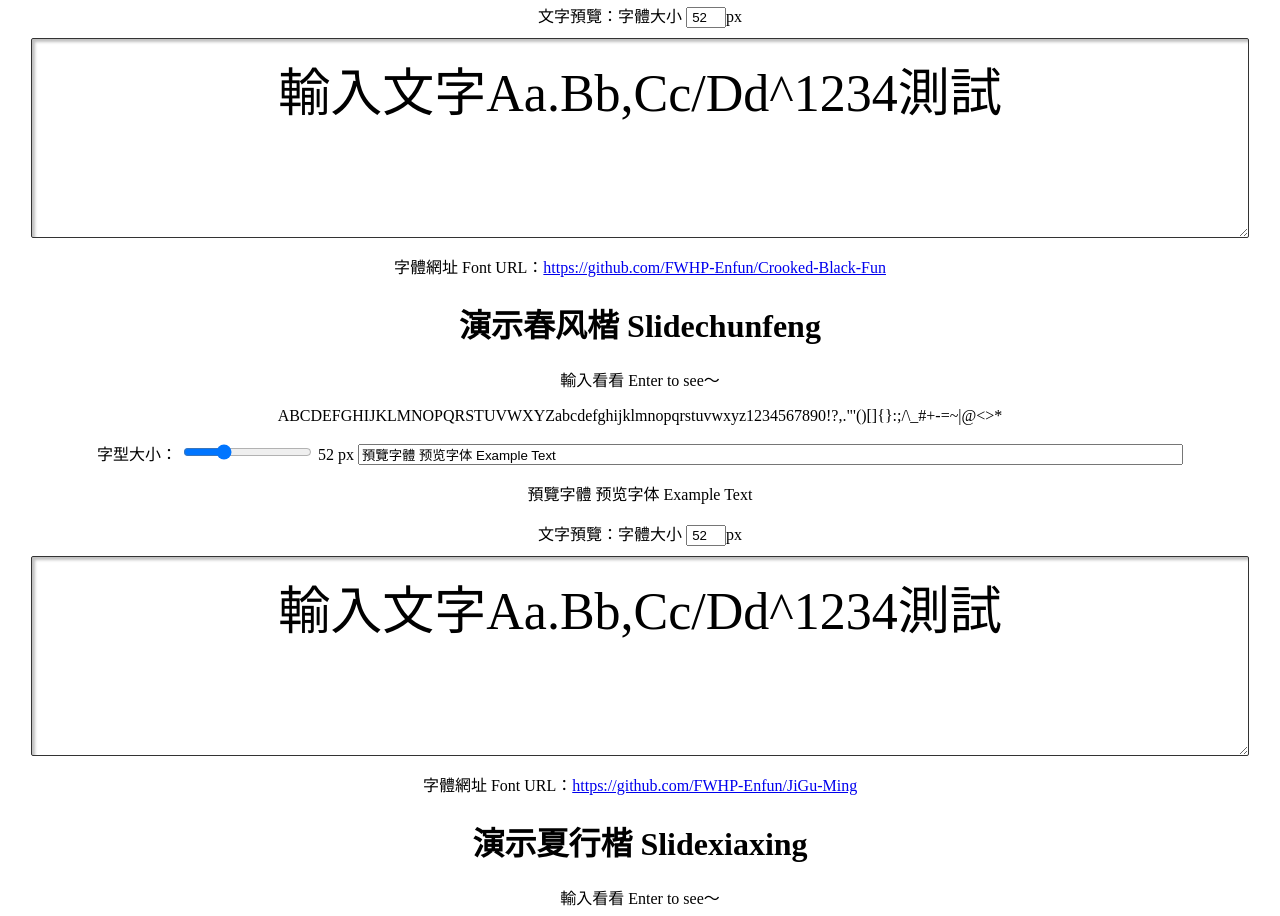
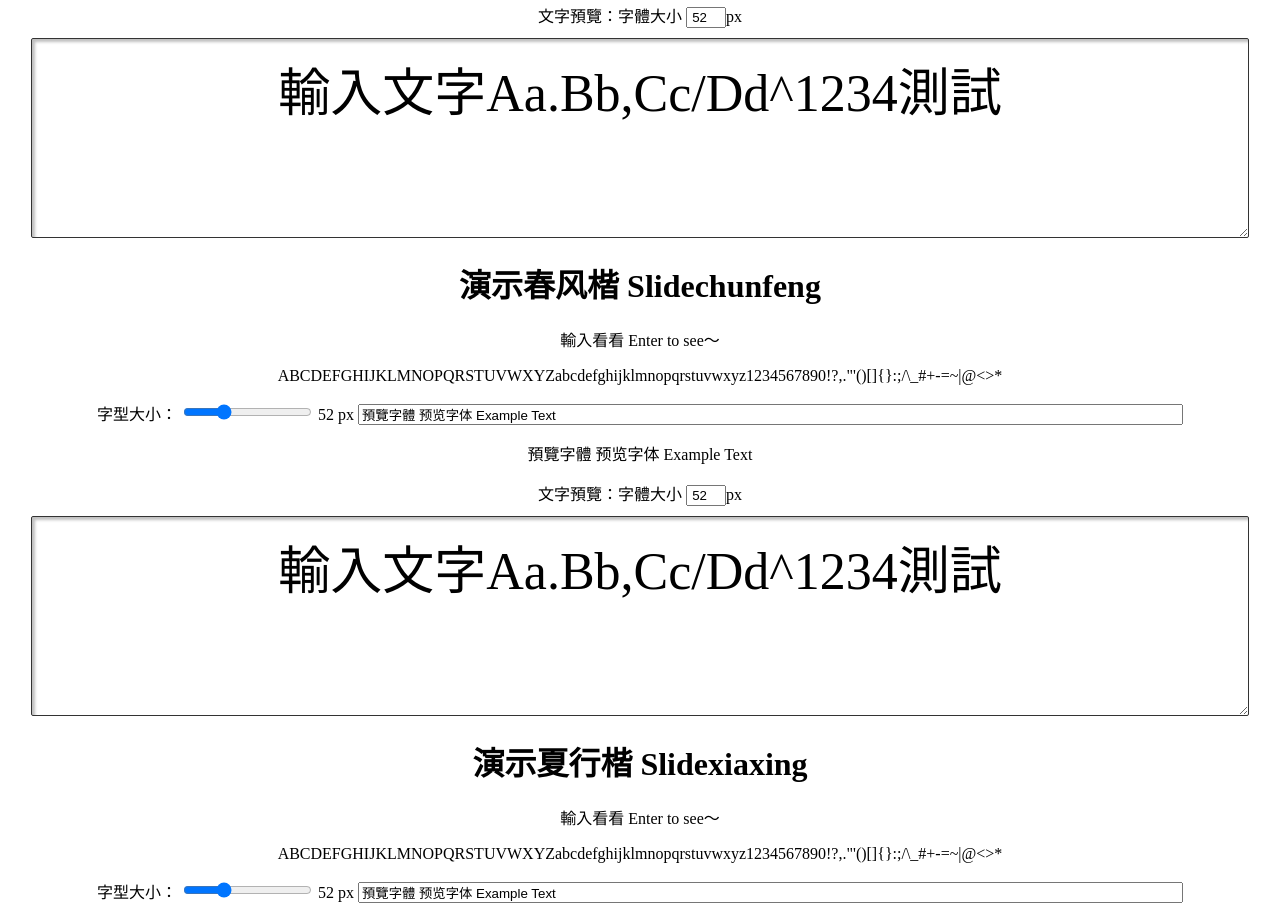
Before and after one commit to FWHP-Enfun/Slide-Font, a plain HTML site: page index.html in a window 1280 px wide. Shown: the part 1211-2127 px from the top of the page. Drawn offline with Linux system fonts and the light colour scheme; a web font is replaced by a local one.

Commit message:
Update index.html

```diff
--- a/index.html
+++ b/index.html
@@ -144,7 +144,6 @@ I also made a variable font, but the effect is very poor and the practicability
 
 <textarea class="sweib2leg_textarea" id="Preview_ente1">輸入文字Aa.Bb,Cc/Dd^1234測試</textarea>
 </p>
-字體網址 Font URL：<a href="https://github.com/FWHP-Enfun/Crooked-Black-Fun" target="_blank">https://github.com/FWHP-Enfun/Crooked-Black-Fun</a>
 
 <!-- 字體 Font 1 -->
 
@@ -167,7 +166,6 @@ I also made a variable font, but the effect is very poor and the practicability
 
 <textarea class="sweib2leg_textarea" id="Preview_ente2">輸入文字Aa.Bb,Cc/Dd^1234測試</textarea>
 </p>
-字體網址 Font URL：<a href="https://github.com/FWHP-Enfun/JiGu-Ming" target="_blank">https://github.com/FWHP-Enfun/JiGu-Ming</a>
 
 <!-- 字體 Font 2 -->
 
@@ -190,7 +188,6 @@ I also made a variable font, but the effect is very poor and the practicability
 
 <textarea class="sweib2leg_textarea" id="Preview_ente3">輸入文字Aa.Bb,Cc/Dd^1234測試</textarea>
 </p>
-字體網址 Font URL：<a href="https://github.com/FWHP-Enfun/JiGu-Ming" target="_blank">https://github.com/FWHP-Enfun/JiGu-Ming</a>
 
 <!-- 字體 Font 3 -->
 
@@ -213,7 +210,6 @@ I also made a variable font, but the effect is very poor and the practicability
 
 <textarea class="sweib2leg_textarea" id="Preview_ente4">輸入文字Aa.Bb,Cc/Dd^1234測試</textarea>
 </p>
-字體網址 Font URL：<a href="https://github.com/FWHP-Enfun/JiGu-Ming" target="_blank">https://github.com/FWHP-Enfun/JiGu-Ming</a>
 
 <!-- 字體 Font 4 -->
 
@@ -236,7 +232,6 @@ I also made a variable font, but the effect is very poor and the practicability
 
 <textarea class="sweib2leg_textarea" id="Preview_ente5">輸入文字Aa.Bb,Cc/Dd^1234測試</textarea>
 </p>
-字體網址 Font URL：<a href="https://github.com/FWHP-Enfun/Mixed-VsWeKai" target="_blank">https://github.com/FWHP-Enfun/Mixed-VsWeKai</a>
 
 <!-- 字體 Font 5 -->
 
```
